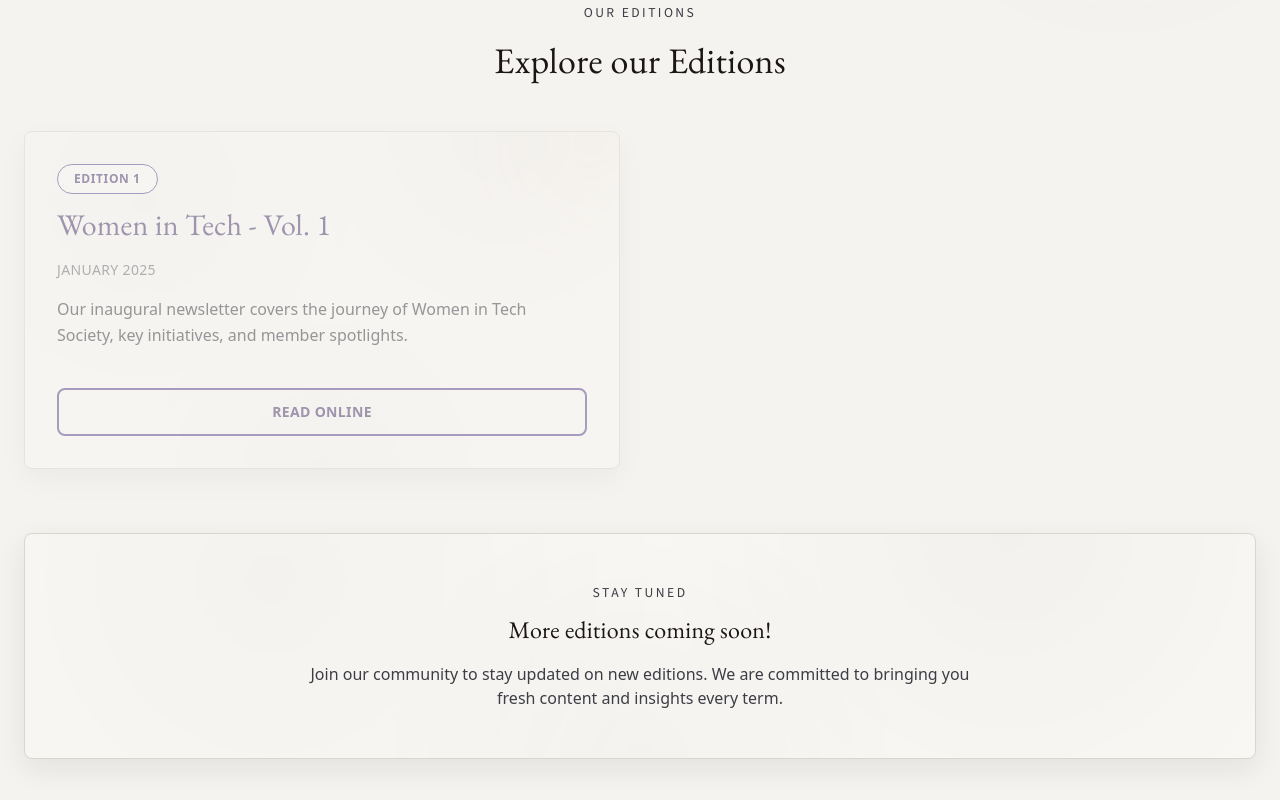
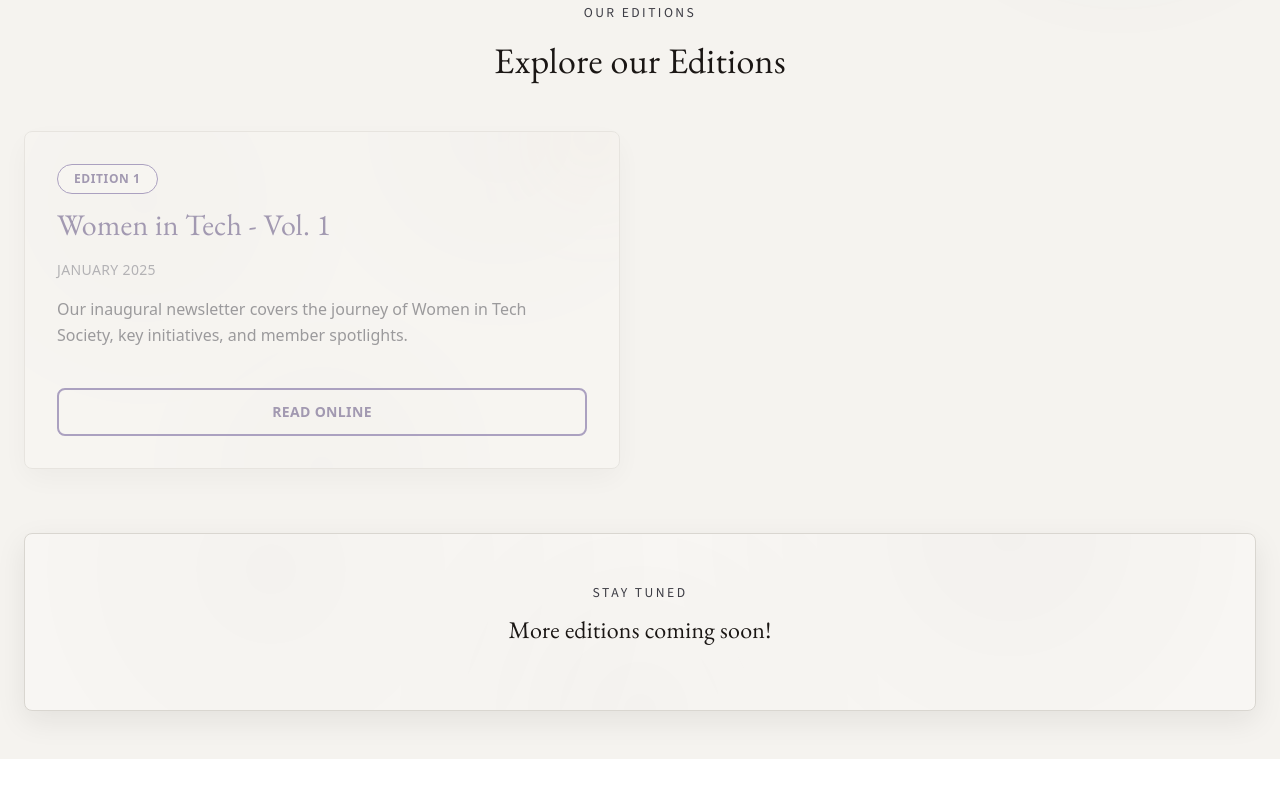
Before and after one commit to 23f1002786/WEBSITE-FOR-SOCIETY, a React (Vite) app in the folder web/: page /newsletter in a window 1280 px wide. Shown: the part 526-1326 px from the top of the page. After the commit the page ends 1285 px from the top, so only its background shows below. Built offline with nearby package versions, Linux system fonts and the light colour scheme.

Commit message:
newsletter: changed text

```diff
--- a/web/src/Newsletter.tsx
+++ b/web/src/Newsletter.tsx
@@ -162,9 +162,6 @@ export default function Newsletter() {
               <h3 className="display text-xl md:text-2xl mb-4">
                 More editions coming soon!
               </h3>
-              <p className="text-sm md:text-base text-[color:var(--text-secondary)] max-w-2xl mx-auto">
-                Join our community to stay updated on new editions. We are committed to bringing you fresh content and insights every term.
-              </p>
             </div>
           </FadeIn>
         </section>
```
